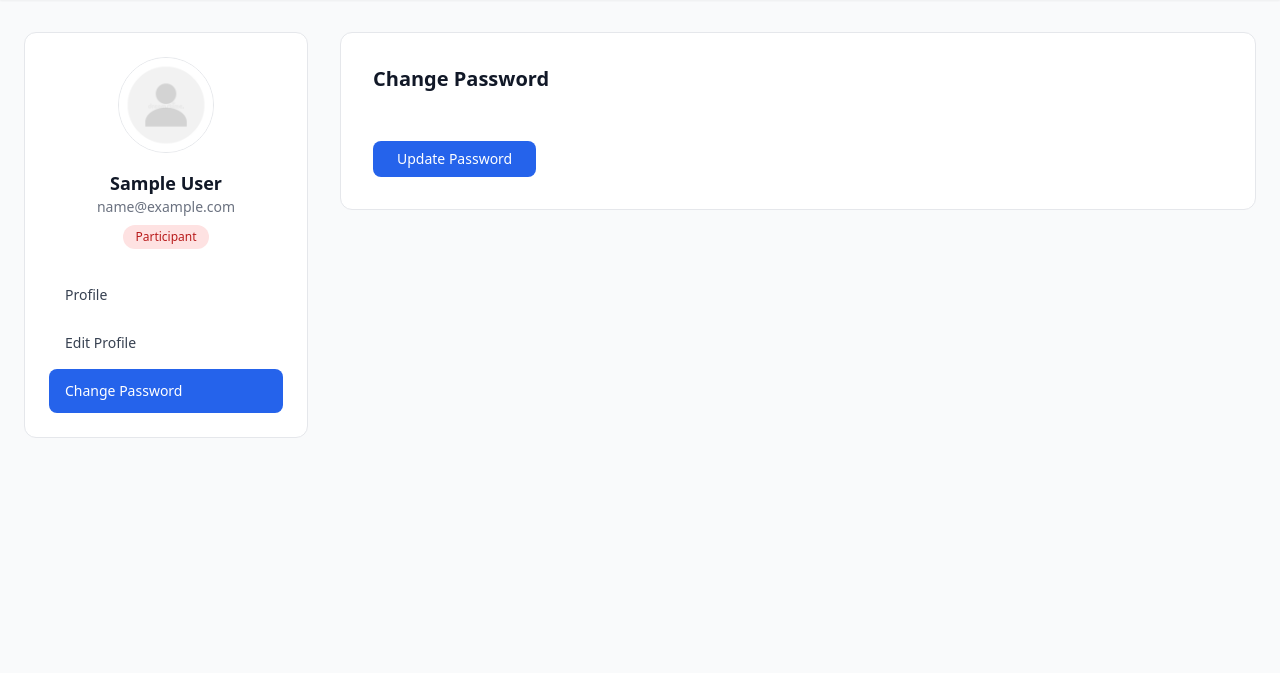
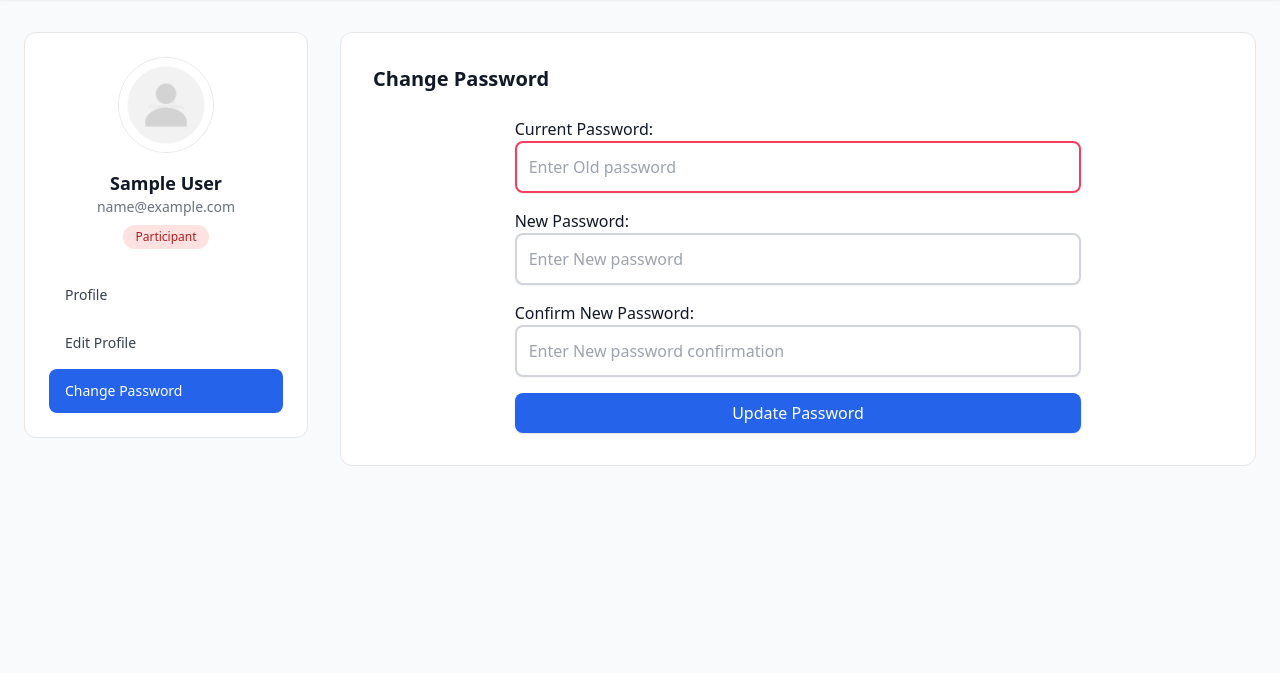
Before and after one commit to arnabsahawrk/event-management-system, a Django app: page /accounts/profile/password/ in a window 1280 px wide. Shown: the part 65-738 px from the top of the page. Run offline with Django 5.2, Linux system fonts and the light colour scheme; the visitor is signed in with stand-in values (Sample User, id 1); data comes from the database, SQL or seed files in the repository; some libraries are stand-ins or nearby versions.

Commit message:
add: impletement password change feature

```diff
--- a/apps/accounts/forms.py
+++ b/apps/accounts/forms.py
@@ -6,6 +6,7 @@
 from django.contrib.auth.forms import AuthenticationForm
 from django.core.files.uploadedfile import UploadedFile
 from django.core.exceptions import ValidationError
+from django.contrib.auth.forms import PasswordChangeForm
 from django.contrib.auth import get_user_model
 
 
@@ -169,3 +170,66 @@
             raise ValidationError("Phone number must start with 01.")
 
         return phone
+
+
+class ChangeUserPasswordForm(StyledFormMixin, PasswordChangeForm):
+    def __init__(self, *args, **kwargs):
+        super().__init__(*args, **kwargs)
+        self.fields["old_password"].label = "Current Password"
+        self.fields["new_password1"].label = "New Password"
+        self.fields["new_password2"].label = "Confirm New Password"
+
+        self.fields["new_password1"].help_text = (
+            "Password must be at least 8 characters with uppercase, "
+            "lowercase, digit, and special character (@#$%^&+=)"
+        )
+
+    def clean_new_password1(self):
+        password = self.cleaned_data.get("new_password1")
+        errors = []
+
+        if not password:
+            raise ValidationError("New password is required")
+
+        if len(password) < 8:
+            errors.append("Password must be at least 8 characters long")
+
+        if not re.search(r"[A-Z]", password):
+            errors.append("Password must contain at least one uppercase letter")
+
+        if not re.search(r"[a-z]", password):
+            errors.append("Password must contain at least one lowercase letter")
+
+        if not re.search(r"[0-9]", password):
+            errors.append("Password must contain at least one digit")
+
+        if not re.search(r"[@#$%^&+=]", password):
+            errors.append(
+                "Password must contain at least one special character (@#$%^&+=)"
+            )
+
+        if errors:
+            raise ValidationError(errors)
+
+        return password
+
+    def clean(self):
+        cleaned_data = super().clean()
+        old_password = cleaned_data.get("old_password")
+        new_password1 = cleaned_data.get("new_password1")
+        new_password2 = cleaned_data.get("new_password2")
+
+        if new_password1 and new_password2:
+            if new_password1 != new_password2:
+                raise ValidationError(
+                    {"new_password2": "The two password fields didn't match."}
+                )
+
+            if old_password and new_password1 == old_password:
+                raise ValidationError(
+                    {
+                        "new_password1": "New password cannot be the same as your current password."
+                    }
+                )
+
+        return cleaned_data
--- a/apps/accounts/templates/profile/edit.html
+++ b/apps/accounts/templates/profile/edit.html
@@ -29,7 +29,7 @@
         </div>
       {% endfor %}
 
-      <button type="submit" class="px-5 py-2 bg-blue-600 text-white rounded-lg shadow hover:bg-blue-700 transition w-full font-medium">Save Changes</button>
+      <button type="submit" class="px-5 py-2 bg-blue-600 text-white rounded-lg shadow hover:bg-blue-700 transition w-full font-medium">Update Profile</button>
     </form>
   </div>
 {% endblock %}
--- a/apps/accounts/templates/profile/password.html
+++ b/apps/accounts/templates/profile/password.html
@@ -2,11 +2,30 @@
 
 {% block profile_content %}
   <h1 class="text-xl font-semibold mb-6">Change Password</h1>
-  {% include 'messages.html' %}
-  <form method="post" class="space-y-6 max-w-md">
-    {% csrf_token %}
-    {{ form.as_p }}
+  <div class="lg:w-2/3 mx-auto">
+    {% include 'messages.html' %}
 
-    <button type="submit" class="px-6 py-2 bg-blue-600 text-white rounded-lg text-sm hover:bg-blue-700">Update Password</button>
-  </form>
+    <form method="post" class="space-y-4">
+      {% csrf_token %}
+      {% for field in form %}
+        <div>
+          {{ field.label_tag }}
+          {{ field }}
+
+          {% if field.errors %}
+            <p class="text-sm text-red-600 mt-1">{{ field.errors|striptags }}</p>
+          {% endif %}
+        </div>
+      {% endfor %}
+
+      {% if form.non_field_errors %}
+        <div>
+          {% for error in form.non_field_errors %}
+            <p class="text-sm text-red-600 mt-1">{{ error }}</p>
+          {% endfor %}
+        </div>
+      {% endif %}
+      <button type="submit" class="px-5 py-2 bg-blue-600 text-white rounded-lg shadow hover:bg-blue-700 transition w-full font-medium">Update Password</button>
+    </form>
+  </div>
 {% endblock %}
--- a/apps/accounts/views.py
+++ b/apps/accounts/views.py
@@ -3,6 +3,7 @@
 from django.urls import reverse
 from apps.accounts.forms import (
     AssignRoleForm,
+    ChangeUserPasswordForm,
     CreateGroupForm,
     CustomRegistrationForm,
     EditUserProfileForm,
@@ -21,6 +22,7 @@
 from django.contrib.auth.mixins import LoginRequiredMixin
 from django.views.generic import TemplateView
 from django.views.generic import UpdateView
+from django.contrib.auth.views import PasswordChangeView
 from django.urls import reverse_lazy
 
 User = get_user_model()
@@ -261,11 +263,21 @@
         return super().form_invalid(form)
 
 
-class ChangeUserPasswordView(LoginRequiredMixin, TemplateView):
+class ChangeUserPasswordView(LoginRequiredMixin, PasswordChangeView):
+    form_class = ChangeUserPasswordForm
+    template_name = "profile/password.html"
     login_url = "accounts:login"
-    template_name = "profile/password.html"
+    success_url = reverse_lazy("accounts:password")
 
     def get_context_data(self, **kwargs):
         context = super().get_context_data(**kwargs)
         context["active_tab"] = "password"
         return context
+
+    def form_valid(self, form):
+        messages.success(self.request, "Your password has been updated successfully!")
+        return super().form_valid(form)
+
+    def form_invalid(self, form):
+        messages.error(self.request, "Please correct the errors below.")
+        return super().form_invalid(form)
--- a/apps/events/forms.py
+++ b/apps/events/forms.py
@@ -32,7 +32,7 @@
         image = self.cleaned_data.get("image")
 
         if image is False:
-            return "profile/default.jpg"
+            return "events/default.jpg"
 
         if not image:
             if self.instance and self.instance.pk:
```
